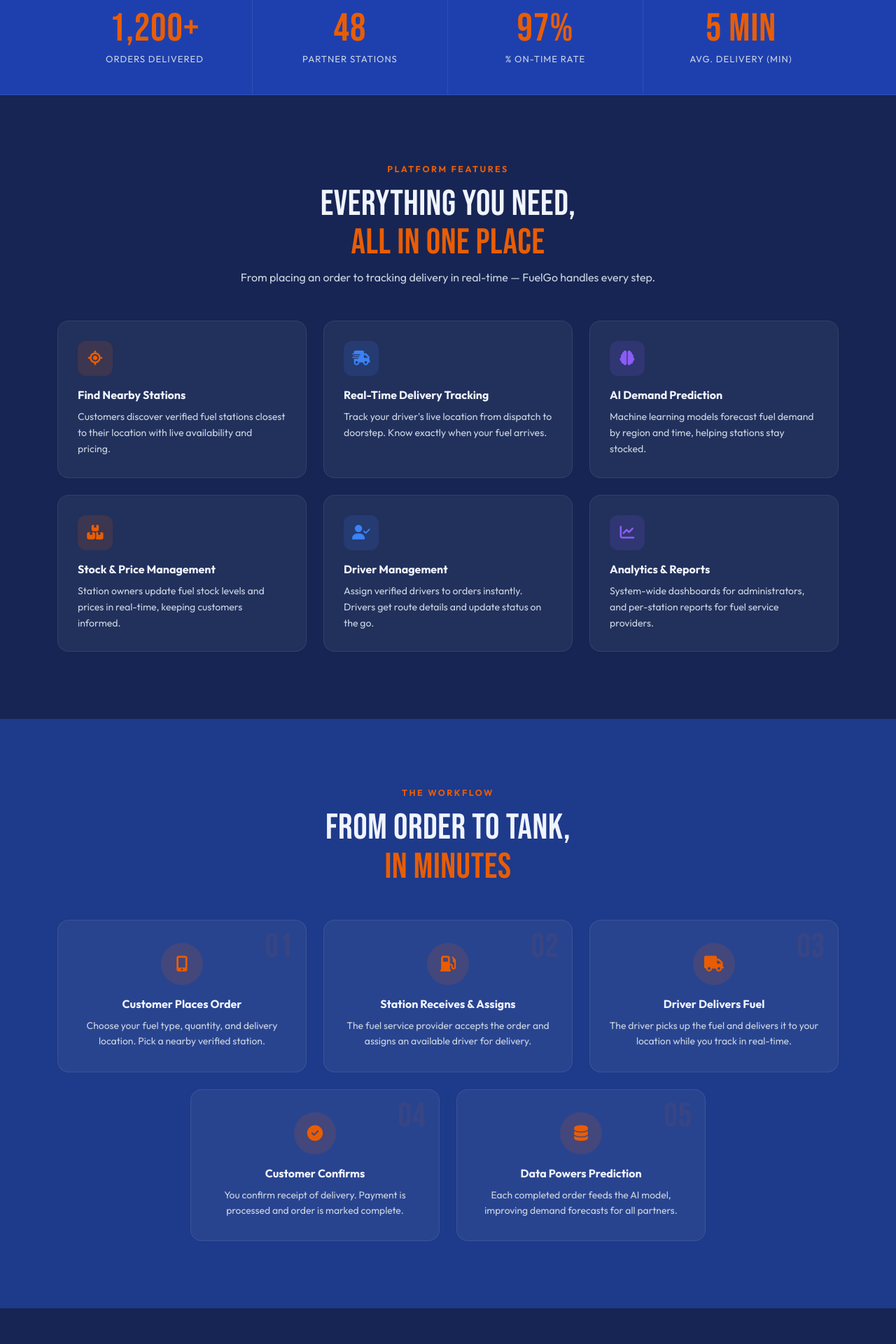
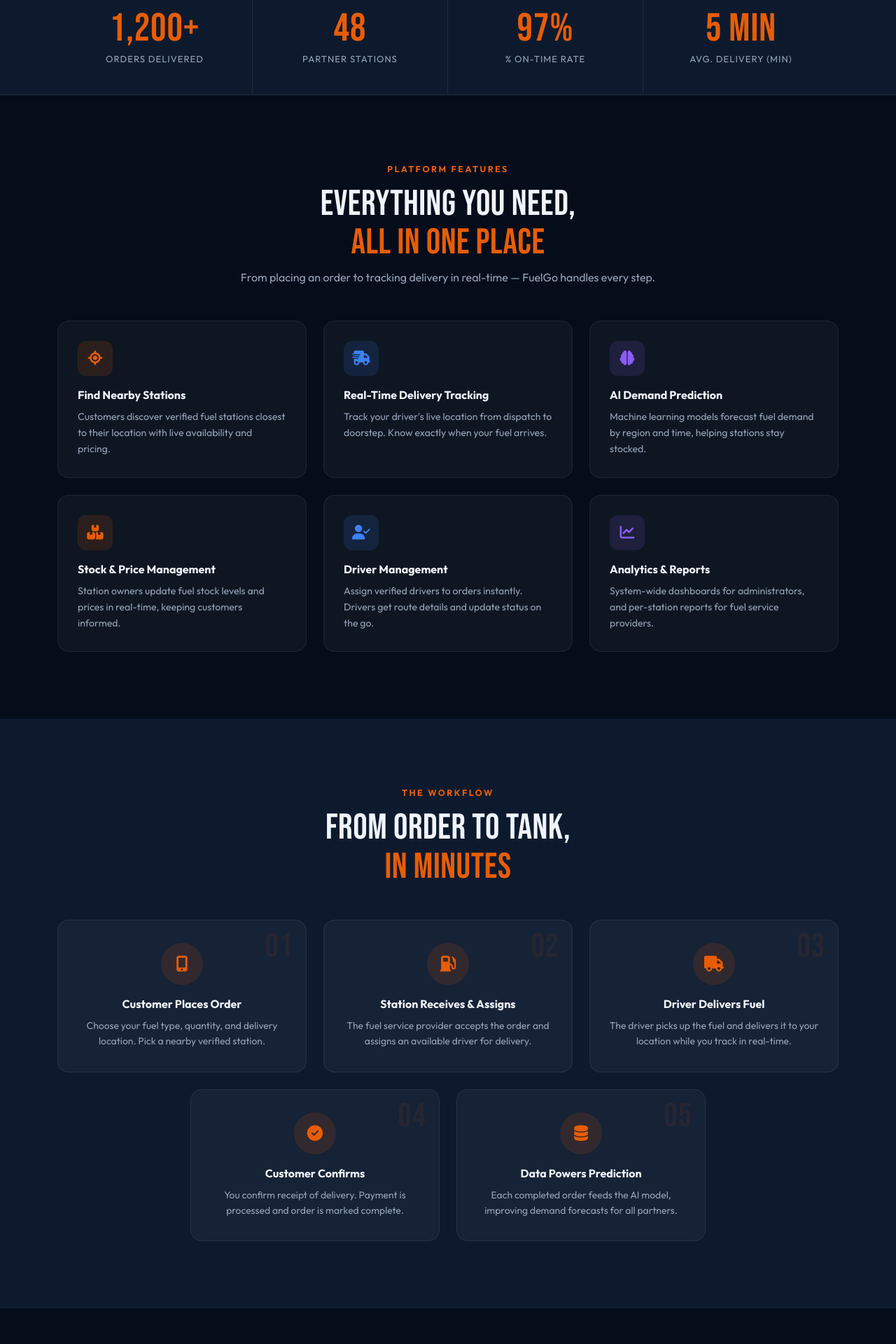
Before and after one commit to josephrwabuti/fuel_delivery_App, a Django app: page / in a window 1280 px wide. Shown: the part 827-2747 px from the top of the page at 70% size. Run offline with Django 5.2, Linux system fonts and the light colour scheme.

Commit message:
Recreated landing css to prevous

```diff
--- a/static/css/landing.css
+++ b/static/css/landing.css
@@ -1,16 +1,16 @@
 /* =========================================================
    FuelGo – Landing Page Stylesheet
-   Design: Blue + Orange (#e85d04) + Purple (#8b5cf6)
+   Design: Dark Navy + Orange (#e85d04) + Blue (#3b82f6) + Purple (#8b5cf6)
    Fonts: Bebas Neue (display) + Outfit (body)
    ========================================================= */
 
 :root {
-  --blue-950: #172554;
-  --blue-900: #1e3a8a;
-  --blue-800: #1e40af;
-  --blue-700: #2563eb;
-  --blue-600: #3b82f6;
-  --blue-500: #60a5fa;
+   --navy-950: #050d1a;
+  --navy-900: #080f1f;
+  --navy-800: #0d1a2e;
+  --navy-700: #112240;
+  --navy-600: #1a3354;
+  --navy-500: #1e3a5f;
   --orange:   #e85d04;
   --orange-light: #ff7216;
   --orange-dim:   #e85d0422;
@@ -19,12 +19,12 @@
   --purple:   #8b5cf6;
   --purple-dim: #8b5cf622;
   --text-primary:   #f0f4ff;
-  --text-secondary: #cbd5e1;
-  --text-muted:     #94a3b8;
-  --border-subtle:  rgba(255,255,255,0.08);
-  --border-medium:  rgba(255,255,255,0.15);
-  --glass-bg: rgba(30,58,138,0.75);
-  --glass-bg-light: rgba(255,255,255,0.05);
+  --text-secondary: #94a3b8;
+  --text-muted:     #64748b;
+  --border-subtle:  rgba(255,255,255,0.07);
+  --border-medium:  rgba(255,255,255,0.12);
+  --glass-bg: rgba(13,26,46,0.8);
+  --glass-bg-light: rgba(255,255,255,0.04);
   --radius: 16px;
   --radius-sm: 10px;
   --transition: 0.3s cubic-bezier(0.4,0,0.2,1);
@@ -36,7 +36,7 @@
 
 body {
   font-family: 'Outfit', sans-serif;
-  background-color: var(--blue-950);
+  background-color: var(--navy-950);
   color: var(--text-primary);
   line-height: 1.6;
   overflow-x: hidden;
@@ -48,7 +48,7 @@
 
 /* ---- SCROLLBAR ---- */
 ::-webkit-scrollbar { width: 6px; }
-::-webkit-scrollbar-track { background: var(--blue-950); }
+::-webkit-scrollbar-track { background: var(--navy-900); }
 ::-webkit-scrollbar-thumb { background: var(--orange); border-radius: 3px; }
 
 /* ===================  NAVBAR  =================== */
@@ -447,7 +447,7 @@
 }
 
 /* ===================  FEATURES  =================== */
-.features-section { background: var(--blue-950); }
+.features-section { background: var(--navy-950); }
 .feature-card {
   background: var(--glass-bg-light);
   border: 1px solid var(--border-subtle);
@@ -487,7 +487,7 @@
 .feature-card p { font-size: 0.88rem; color: var(--text-secondary); line-height: 1.65; margin: 0; }
 
 /* ===================  HOW IT WORKS  =================== */
-.how-section { background: var(--blue-900); }
+.how-section { background: var(--navy-800); }
 .step-card {
   background: var(--glass-bg-light);
   border: 1px solid var(--border-subtle);
```
Also changed, not shown: other parts of static/css/landing.css (+18 -18 lines).
